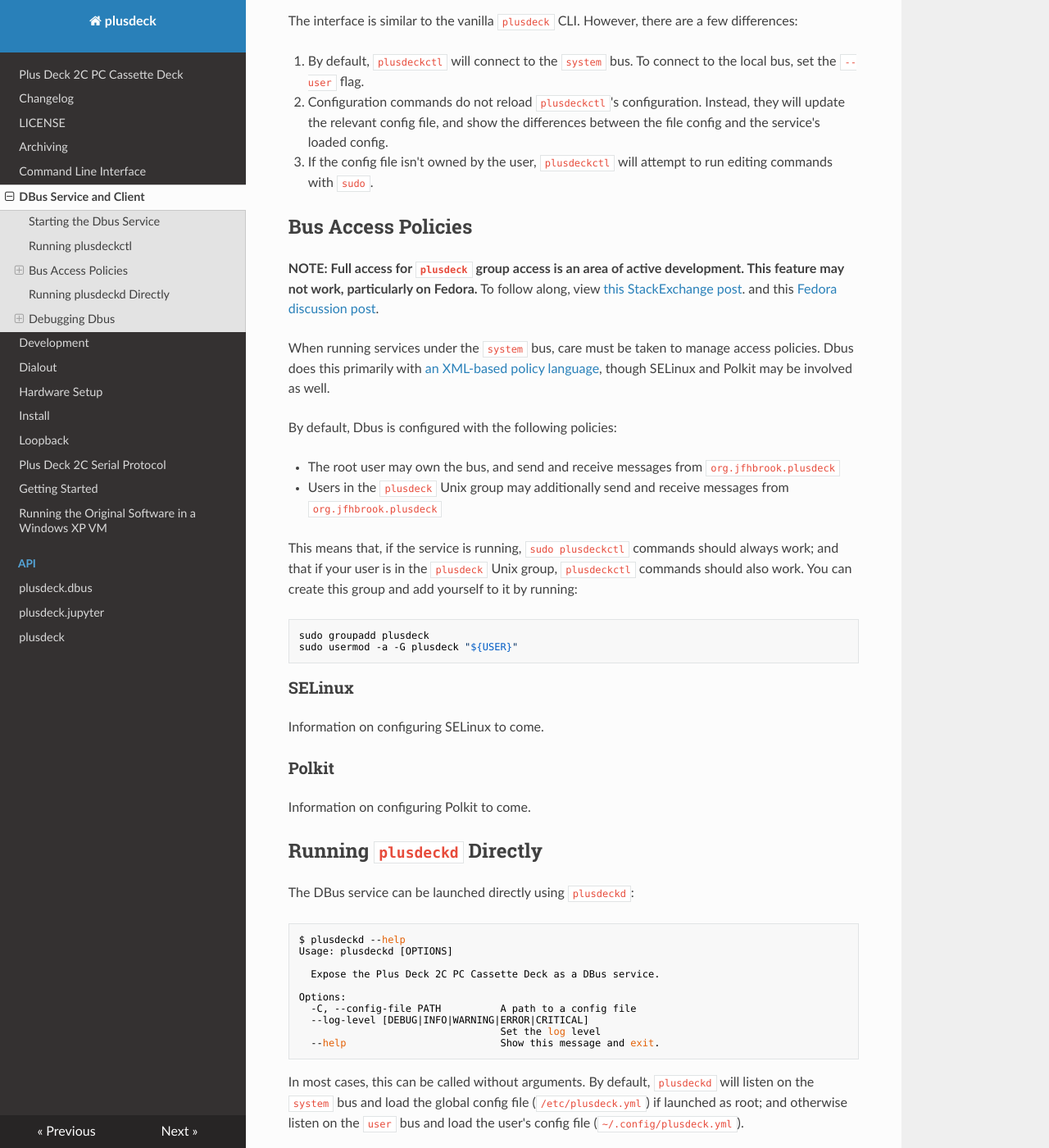
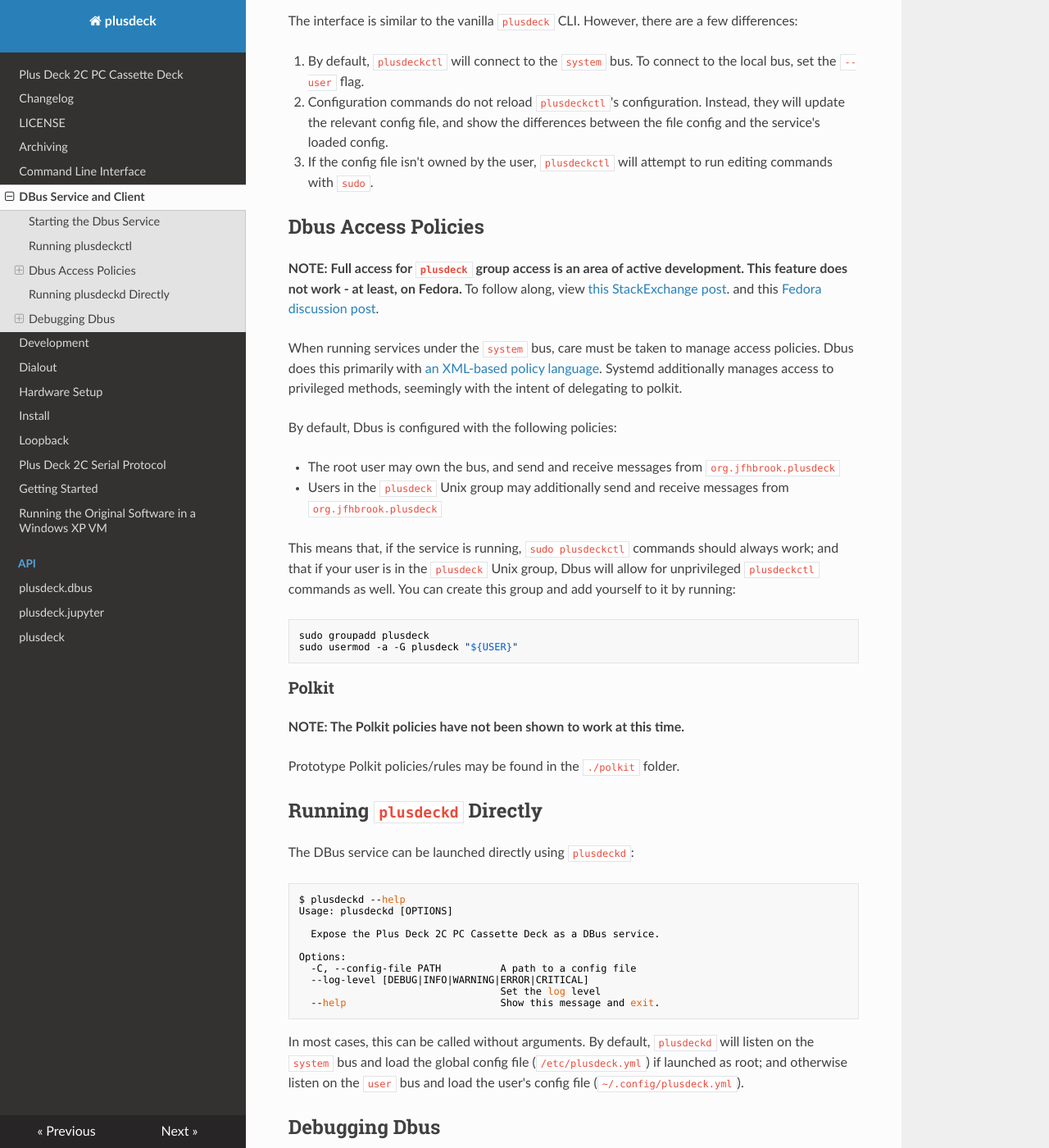
Before and after one commit to jfhbrook/plusdeck, an MkDocs documentation site: the page built from docs/dbus.md, in a window 1280 px wide and 1400 px high, scrolled down 1010 px. Shown: the whole window at 82% size. Built offline with MkDocs 1.6.1, drawn with Linux system fonts in a browser that asks for light colours; nearby versions of some CDN libraries; some of the changed text lies outside the part shown.

Commit message:
Update dbus docs

````diff
--- a/docs/dbus.md
+++ b/docs/dbus.md
@@ -51,32 +51,29 @@
 2. Configuration commands do not reload `plusdeckctl`'s configuration. Instead, they will update the relevant config file, and show the differences between the file config and the service's loaded config.
 3. If the config file isn't owned by the user, `plusdeckctl` will attempt to run editing commands with `sudo`.
 
-## Bus Access Policies
+## Dbus Access Policies
 
-**NOTE: Full access for `plusdeck` group access is an area of active development. This feature may not work, particularly on Fedora.** To follow along, view [this StackExchange post](https://unix.stackexchange.com/questions/790750/dbus-policy-that-allows-group-to-access-system-service). and this [Fedora discussion post](https://discussion.fedoraproject.org/t/dbus-policy-that-allows-group-to-access-system-service/144265).
+**NOTE: Full access for `plusdeck` group access is an area of active development. This feature does not work - at least, on Fedora.** To follow along, view [this StackExchange post](https://unix.stackexchange.com/questions/790750/dbus-policy-that-allows-group-to-access-system-service). and this [Fedora discussion post](https://discussion.fedoraproject.org/t/dbus-policy-that-allows-group-to-access-system-service/144265).
 
-When running services under the `system` bus, care must be taken to manage access policies. Dbus does this primarily with [an XML-based policy language](https://dbus.freedesktop.org/doc/dbus-daemon.1.html), though SELinux and Polkit may be involved as well.
+When running services under the `system` bus, care must be taken to manage access policies. Dbus does this primarily with [an XML-based policy language](https://dbus.freedesktop.org/doc/dbus-daemon.1.html). Systemd additionally manages access to privileged methods, seemingly with the intent of delegating to polkit.
 
 By default, Dbus is configured with the following policies:
 
 * The root user may own the bus, and send and receive messages from `org.jfhbrook.plusdeck`
 * Users in the `plusdeck` Unix group may additionally send and receive messages from `org.jfhbrook.plusdeck`
 
-This means that, if the service is running, `sudo plusdeckctl` commands should always work; and that if your user is in the `plusdeck` Unix group, `plusdeckctl` commands should also work. You can create this group and add yourself to it by running:
+This means that, if the service is running, `sudo plusdeckctl` commands should always work; and that if your user is in the `plusdeck` Unix group, Dbus will allow for unprivileged `plusdeckctl` commands as well. You can create this group and add yourself to it by running:
 
 ```bash
 sudo groupadd plusdeck
 sudo usermod -a -G plusdeck "${USER}"
 ```
 
-### SELinux
-
-Information on configuring SELinux to come.
-
 ### Polkit
 
-Information on configuring Polkit to come.
+**NOTE: The Polkit policies have not been shown to work at this time.**
 
+Prototype Polkit policies/rules may be found in the `./polkit` folder.
 
 ## Running `plusdeckd` Directly
 
@@ -129,6 +126,8 @@
 
 ### Debugging SELinux
 
+While I haven't seen this to be the case, it seems theoretically possible for SELinux to block access to Dbus.
+
 You should be able to see access denials due to SELinux by running either:
 
 ```sh
````
